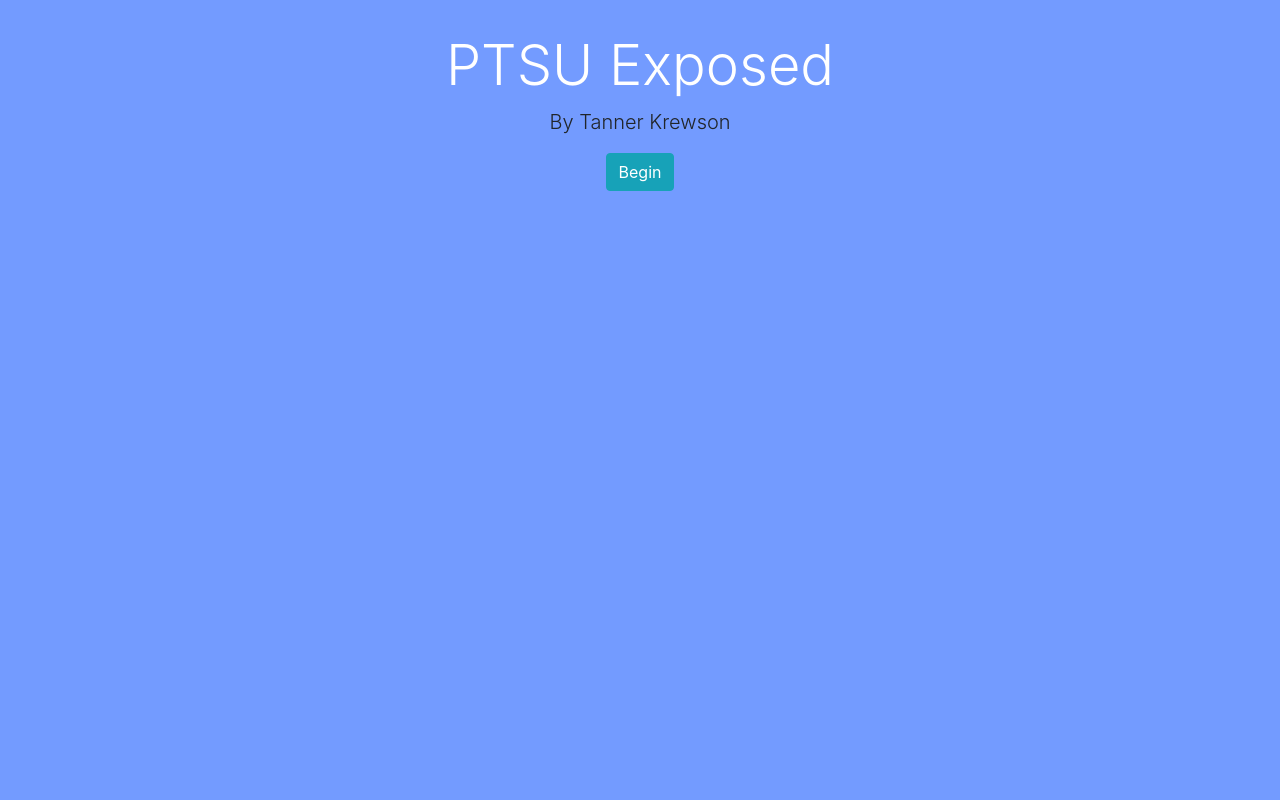
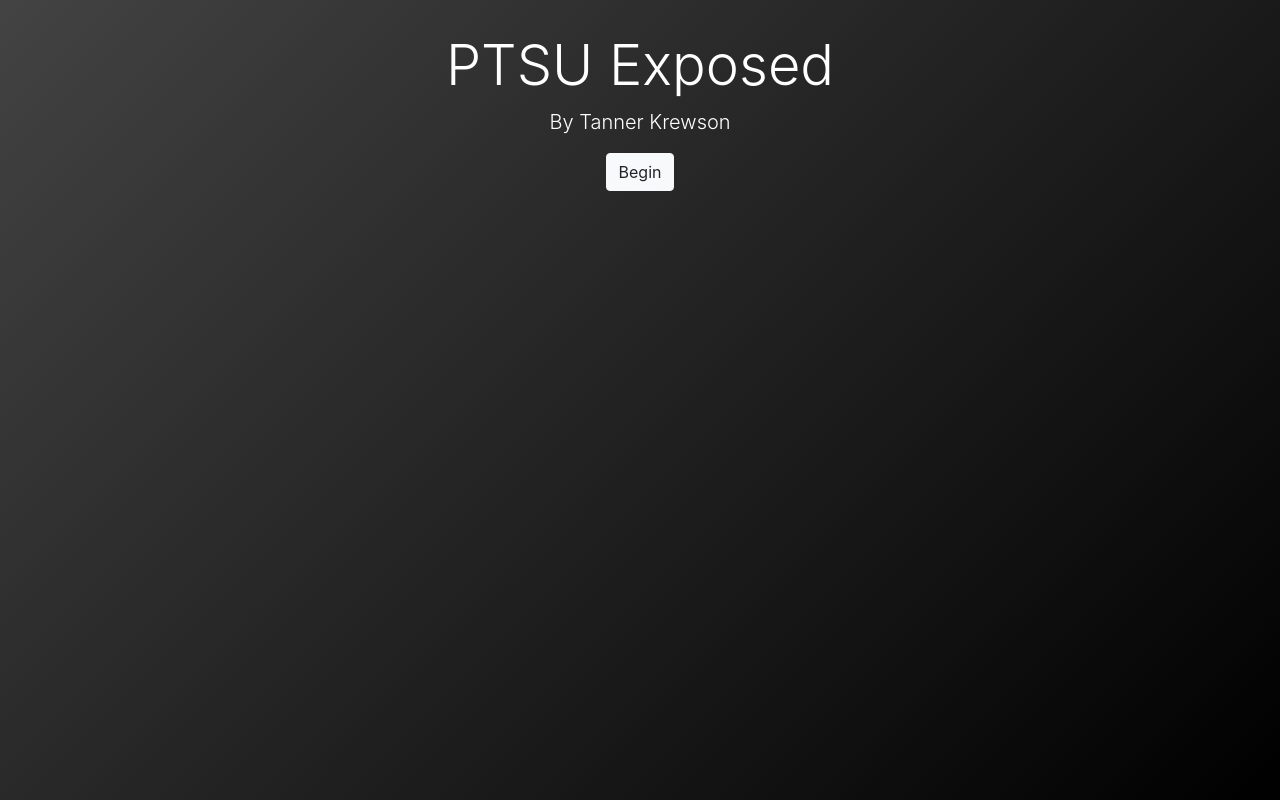
Before and after one commit to amajai/ptsu, an Angular app: page / in a window 1280 px wide. Built offline with nearby package versions, Linux system fonts and the light colour scheme.

Commit message:
Changed the colors... probably not keeping these

```diff
--- a/src/app/dialogue/dialogue.component.css
+++ b/src/app/dialogue/dialogue.component.css
@@ -1,3 +1,6 @@
 div {
 	text-align: center;
 }
+p {
+	height: 50vh;
+}
--- a/src/app/dialogue/dialogue.component.html
+++ b/src/app/dialogue/dialogue.component.html
@@ -1,4 +1,4 @@
 <p>{{prompts[this.currentIndex]}}</p>
 <div>
-    <button type="button" class="btn btn-info" (click)="nextPrompt()">Next</button>
+    <button type="button" class="btn btn-light" (click)="nextPrompt()">Next</button>
 </div>
--- a/src/app/phrase-entry/phrase-entry.component.html
+++ b/src/app/phrase-entry/phrase-entry.component.html
@@ -11,4 +11,4 @@
     (keyup.enter)="submit()"
     [(ngModel)]="phrase">
 </div>
-<button type="button" class="btn btn-info" (click)="submit()">Submit</button>
+<button type="button" class="btn btn-light" (click)="submit()">Submit</button>
--- a/src/app/phrase-guess/phrase-guess.component.html
+++ b/src/app/phrase-guess/phrase-guess.component.html
@@ -16,5 +16,5 @@
 <br>
 
 <div class="center">
-    <button type="button" class="btn btn-info" (click)="restart()">Try another {{phraseType}}</button>
+    <button type="button" class="btn btn-light" (click)="restart()">Try another {{phraseType}}</button>
 </div>
--- a/src/app/phrase-item/phrase-item.component.css
+++ b/src/app/phrase-item/phrase-item.component.css
@@ -2,4 +2,8 @@
 	margin: 2px;
 	text-align: center;
 	padding: 0.3rem;
+	background-color: transparent;
+	border: 2px solid white;
+	padding-left: 12px;
+	padding-right: 12px;
 }
--- a/src/app/phrase-send/phrase-send.component.html
+++ b/src/app/phrase-send/phrase-send.component.html
@@ -7,7 +7,7 @@
         </p>
         <div class="center">
             <h3>{{phrase}}</h3>
-            <button type="button" class="btn btn-info" (click)="sendPhrase()">Send</button>
+            <button type="button" class="btn btn-light" (click)="sendPhrase()">Send</button>
         </div>
     </div>
     <div *ngSwitchCase="1">
@@ -20,7 +20,7 @@
     <div *ngSwitchCase="2">
         <div class="center">
             <h2 class="mb-3">Done!</h2>
-            <button type="button" class="btn btn-info" (click)="onContinue()">Continue</button>
+            <button type="button" class="btn btn-light" (click)="onContinue()">Continue</button>
         </div>
     </div>
 </div>
--- a/src/app/welcome/welcome.component.html
+++ b/src/app/welcome/welcome.component.html
@@ -1,5 +1,5 @@
 <div>
 	<h1 class="display-4">PTSU Exposed</h1>
 	<p class="lead">By Tanner Krewson</p>
-	<button type="button" class="btn btn-info" (click)="onClickNext()">Begin</button>
+	<button type="button" class="btn btn-light" (click)="onClickNext()">Begin</button>
 </div>
--- a/src/styles.css
+++ b/src/styles.css
@@ -2,8 +2,11 @@
 body {
 	padding-top: 2rem;
 	padding-bottom: 2rem;
-	background-color: #739bff;
+	background-image: linear-gradient(135deg, #434343 0%, black 100%);
 	font-size: 1.25rem;
+	background-repeat: no-repeat;
+	background-attachment: fixed;
+	color: white;
 }
 
 h1,
```
